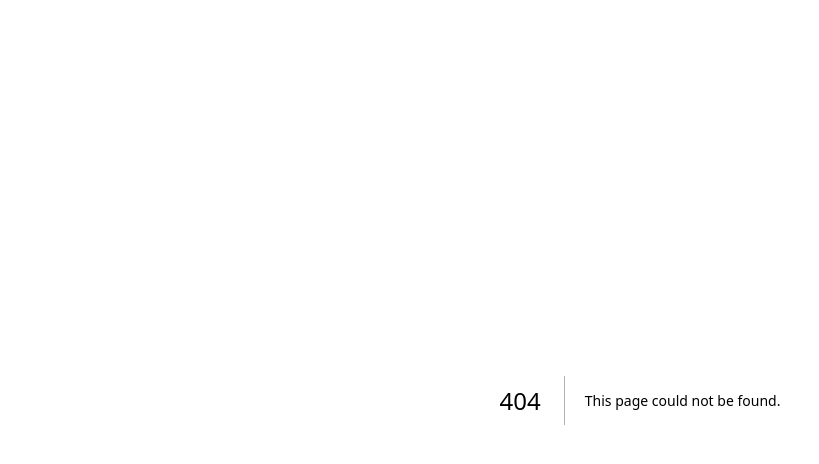
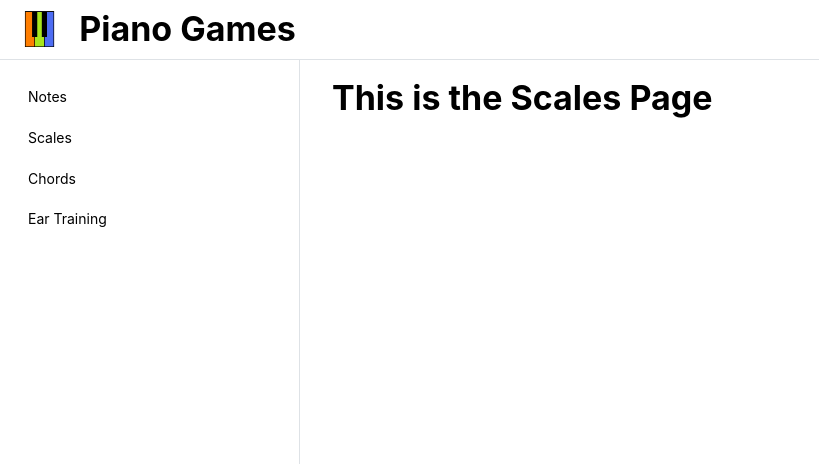
Before and after one commit to mikegrieve/piano-drills, a Next.js app: page /scales in a window 1280 px wide. Before the commit this address had no page. Shown: the top 464 px of the page, without its empty margins (0-819 px from the left). Built offline with nearby package versions, Linux system fonts and the light colour scheme.

Commit message:
move AppShell to root layout

```diff
--- a/app/layout.tsx
+++ b/app/layout.tsx
@@ -2,6 +2,7 @@ import type { Metadata } from "next";
 import "./globals.css";
 import { ColorSchemeScript, MantineProvider, createTheme } from "@mantine/core";
 import "@mantine/core/styles.css";
+import Shell from "@/components/Shell";
 
 export const metadata: Metadata = {
   title: "Learn Piano",
@@ -28,7 +29,9 @@ export default function RootLayout({
         />
       </head>
       <body>
-        <MantineProvider theme={theme}>{children}</MantineProvider>
+        <MantineProvider theme={theme}>
+          <Shell>{children}</Shell>
+        </MantineProvider>
       </body>
     </html>
   );
--- /dev/null
+++ b/app/notes/page.tsx
@@ -0,0 +1,7 @@
+"use client";
+
+import PianoGame from "@/components/PianoGame";
+
+export default function Page() {
+  return <PianoGame devMode={true} />;
+}
--- a/app/page.tsx
+++ b/app/page.tsx
@@ -1,57 +1,5 @@
-"use client";
-
-import PianoGame from "@/components/PianoGame";
-import {
-  AppShell,
-  Burger,
-  Container,
-  Group,
-  Image,
-  NavLink,
-  Switch,
-  Title,
-} from "@mantine/core";
-import { useDisclosure } from "@mantine/hooks";
-import { useState } from "react";
+import { Title } from "@mantine/core";
 
 export default function Home() {
-  const [devMode, setDevMode] = useState(false);
-  const [opened, { toggle }] = useDisclosure();
-
-  return (
-    <AppShell
-      header={{ height: 60 }}
-      navbar={{
-        width: 300,
-        breakpoint: "sm",
-        collapsed: { mobile: !opened },
-      }}
-      padding="md"
-    >
-      <AppShell.Header>
-        <Group h="100%" px="md">
-          <Burger opened={opened} onClick={toggle} hiddenFrom="sm" size="sm" />
-          <Image src="piano-games.png" alt="logo" h={"80%"} />
-          <Title order={1}>Piano Games</Title>
-        </Group>
-      </AppShell.Header>
-
-      <AppShell.Navbar p="md">
-        <Container pb="10px">
-          <Switch
-            label="Dev Mode"
-            onChange={(event) => setDevMode(event.currentTarget.checked)}
-          />
-        </Container>
-        <NavLink label="Notes" active></NavLink>
-        <NavLink label="Scales"></NavLink>
-        <NavLink label="Chords"></NavLink>
-        <NavLink label="Ear Training"></NavLink>
-      </AppShell.Navbar>
-
-      <AppShell.Main>
-        <PianoGame devMode={devMode} />
-      </AppShell.Main>
-    </AppShell>
-  );
+  return <Title>This is the home page</Title>;
 }
--- /dev/null
+++ b/app/scales/page.tsx
@@ -0,0 +1,9 @@
+import { Container, Title } from "@mantine/core";
+
+export default function Page() {
+  return (
+    <Container>
+      <Title>This is the Scales Page</Title>
+    </Container>
+  );
+}
--- /dev/null
+++ b/components/Shell.tsx
@@ -0,0 +1,42 @@
+"use client";
+
+import { AppShell, Burger, Group, Image, NavLink, Title } from "@mantine/core";
+import { useDisclosure } from "@mantine/hooks";
+import Link from "next/link";
+
+export default function Shell({
+  children,
+}: Readonly<{
+  children: React.ReactNode;
+}>) {
+  const [opened, { toggle }] = useDisclosure();
+
+  return (
+    <AppShell
+      header={{ height: 60 }}
+      navbar={{
+        width: 300,
+        breakpoint: "sm",
+        collapsed: { mobile: !opened },
+      }}
+      padding="md"
+    >
+      <AppShell.Header>
+        <Group h="100%" px="md">
+          <Burger opened={opened} onClick={toggle} hiddenFrom="sm" size="sm" />
+          <Image src="piano-games.png" alt="logo" h={"80%"} />
+          <Title order={1}>Piano Games</Title>
+        </Group>
+      </AppShell.Header>
+
+      <AppShell.Navbar p="md">
+        <NavLink component={Link} href="/notes" label="Notes"></NavLink>
+        <NavLink component={Link} href="/scales" label="Scales"></NavLink>
+        <NavLink label="Chords"></NavLink>
+        <NavLink label="Ear Training"></NavLink>
+      </AppShell.Navbar>
+
+      <AppShell.Main>{children}</AppShell.Main>
+    </AppShell>
+  );
+}
```
